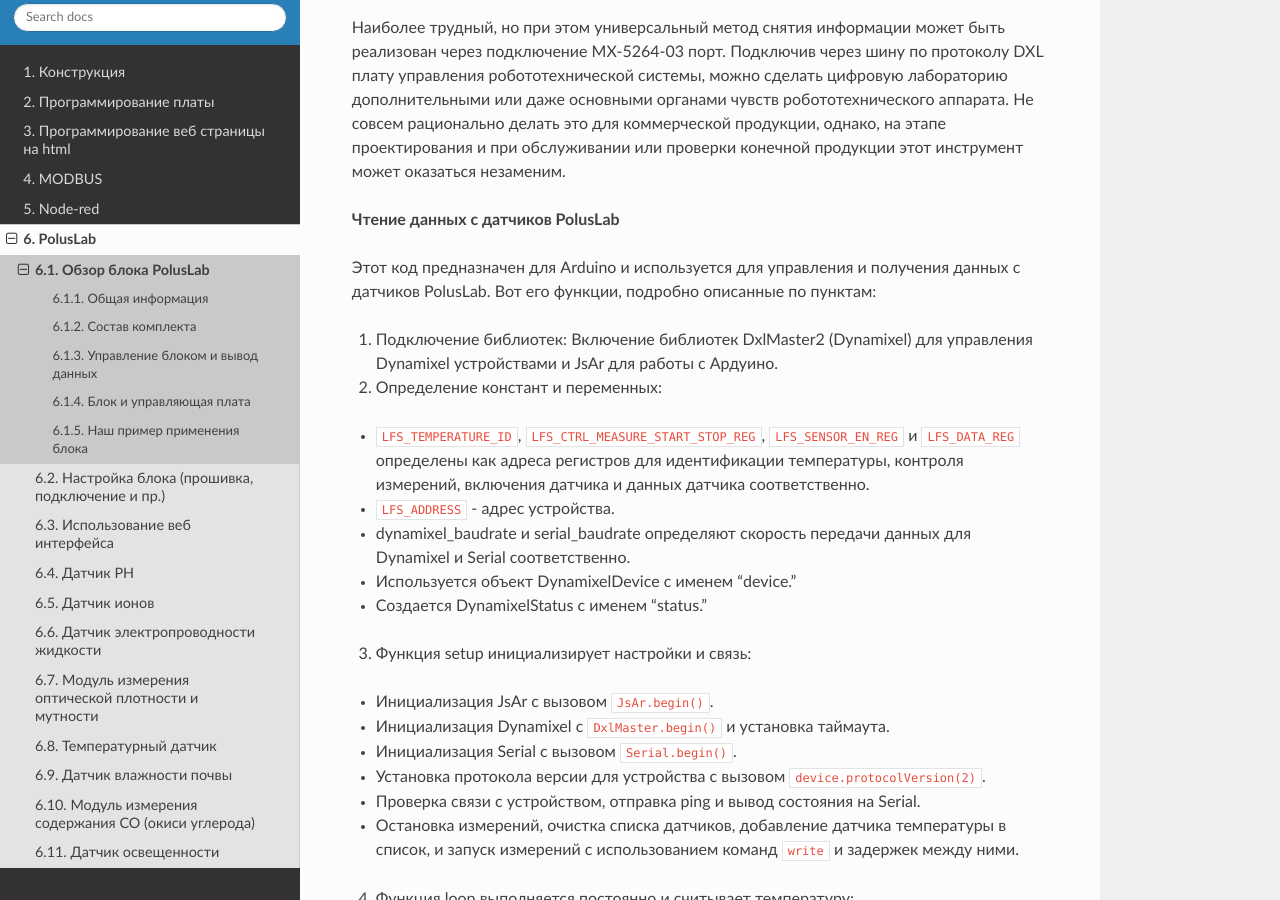
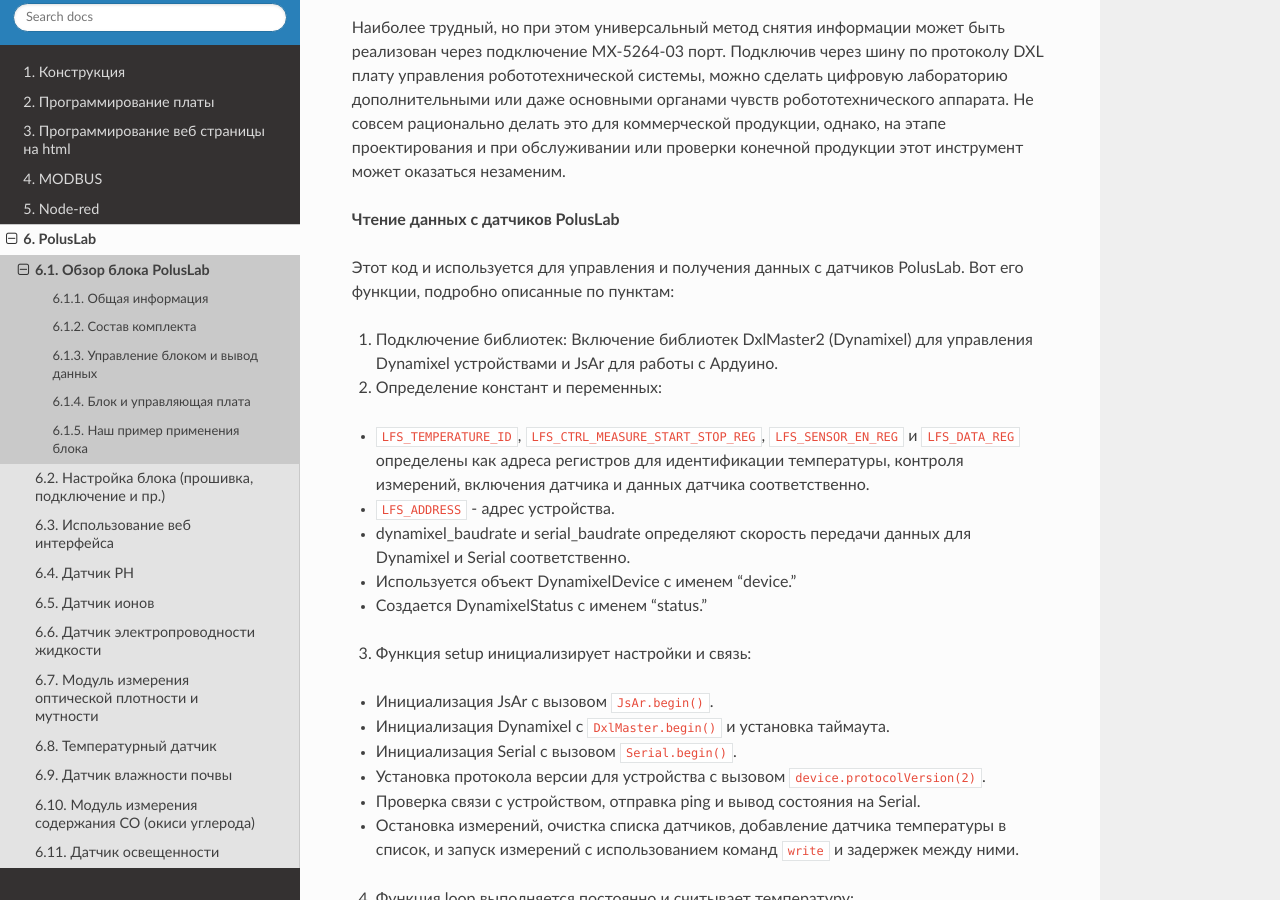
Before and after one commit to BBanwz/book_AL_GH, a Sphinx documentation site: the page built from docs/6PolusLab/1polus.rst, in a window 1280 px wide and 900 px high, scrolled down 2377 px. Built offline with Sphinx 7.4.7 and the Read the Docs theme 2.0.0, drawn with Linux system fonts in a browser that asks for light colours; pages that are not in the unit, such as notebooks, are missing from menus.

Commit message:
Update 1polus.rst

```diff
--- a/docs/6PolusLab/1polus.rst
+++ b/docs/6PolusLab/1polus.rst
@@ -86,7 +86,7 @@
 
 **Чтение данных с датчиков PolusLab**
 
-Этот код предназначен для Arduino и используется для управления и получения данных с датчиков PolusLab. Вот его функции, подробно описанные по пунктам:
+Этот код и используется для управления и получения данных с датчиков PolusLab. Вот его функции, подробно описанные по пунктам:
 
 1. Подключение библиотек: Включение библиотек DxlMaster2 (Dynamixel) для управления Dynamixel устройствами и JsAr для работы с Ардуино.
 
```
